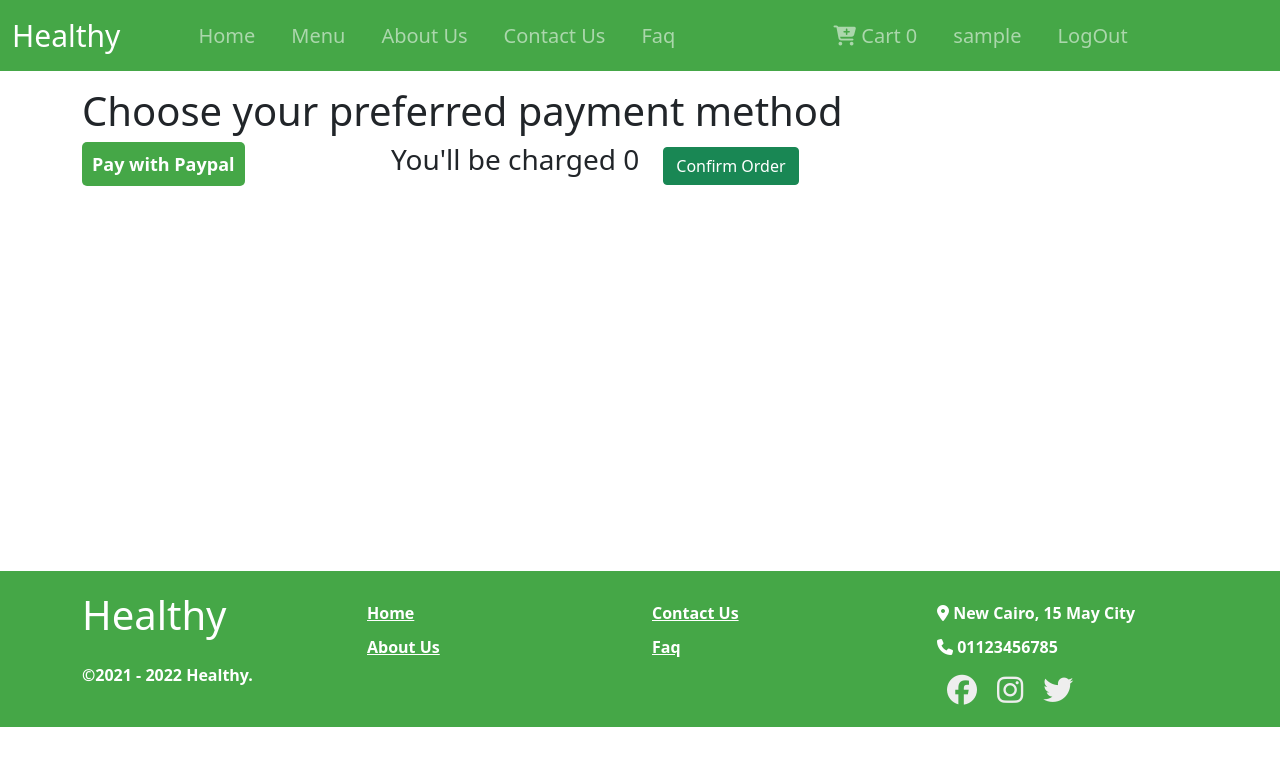
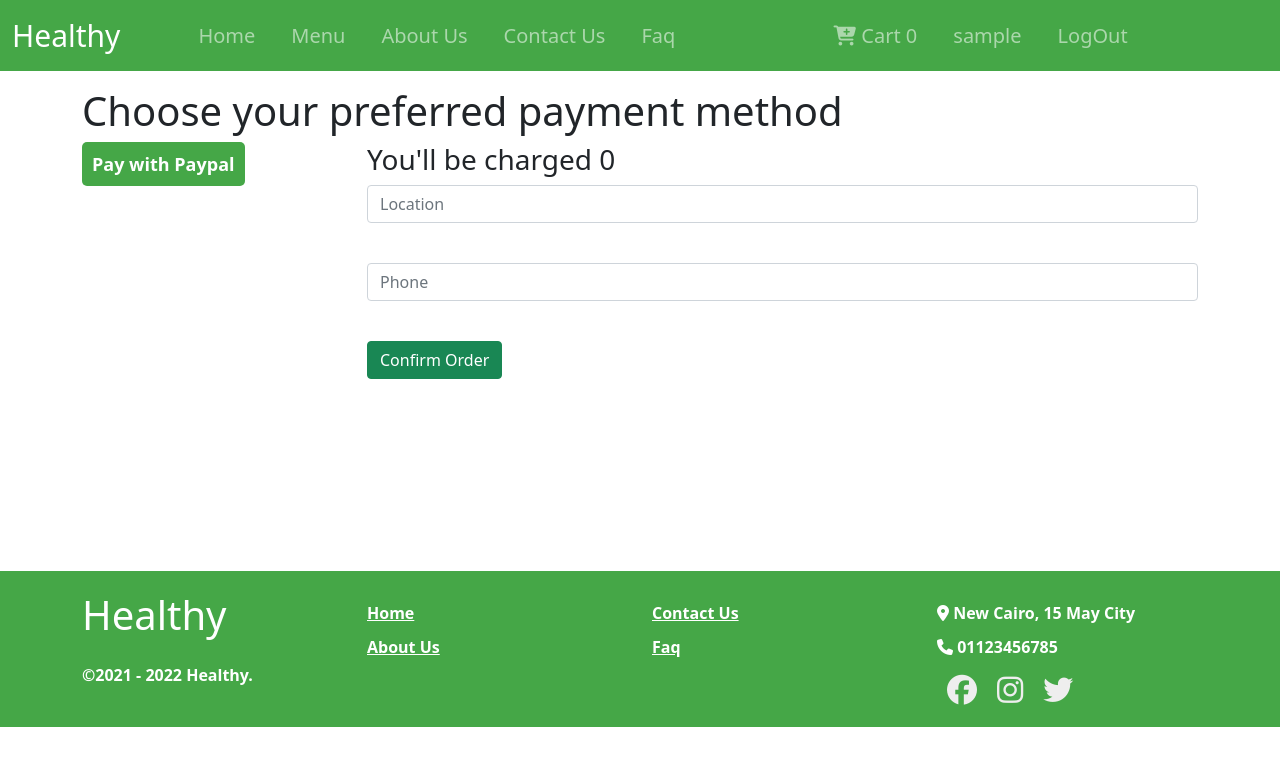
Before and after one commit to mostafalzohry/healthyfood-mern, a React (Create React App) app in the folder front-end-project/: page /checkout/cashOnDelivery in a window 1280 px wide. Shown: the top 766 px of the page. Built offline with nearby package versions, Linux system fonts and the light colour scheme; sample sign-in values are in the browser's storage.

Commit message:
connect order api

```diff
--- a/front-end-project/src/Components/CheckOut/CashOnDelivery.js
+++ b/front-end-project/src/Components/CheckOut/CashOnDelivery.js
@@ -4,6 +4,7 @@ import { useContext } from "react";
 import TotalContext from './../../store/total-context';
 import { useSelector } from "react-redux";
 import axios from "axios";
+import { useState } from "react";
 
 
 
@@ -11,22 +12,83 @@ const CashOnDelivery = () => {
 
     const ctx = useContext(TotalContext);
 
+    const[values , setValues] = useState({
+        location:"",
+        phone:""
+    })
+
+    const [errors, setError] = useState({
+        locationError: "",
+        phoneError: ""
+    })
+
+
+    const changeData = (e) => {
+        if(e.target.name === "location"){
+            setValues({
+                ...values,
+                location: e.target.value
+            })
+            setError({
+                ...errors,
+                locationError :
+                e.target.value.length === 0 ?
+                "this location is required" : null
+            })
+        }else if(e.target.name === "phone"){
+            setValues({
+                ...values,
+                phone: e.target.value
+            })
+            var regexPhone = new RegExp(/^01[0125][0-9]{8}$/gm);
+            var validPhone = regexPhone.test(e.target.value);
+            setError({
+                ...errors,
+                phoneError :
+                e.target.value.length === 0 ?
+                "this phone is required"
+                : !validPhone ?
+                "012 XXXXXXXX OR 011 XXXXXXXX OR 010 XXXXXXXX"
+                : null
+            })
+        }
+    }
+    const {location , phone} = values
+
     const { user: currentUser } = useSelector((state) => state.auth);
-    const FavMen = useSelector((state) => { return state.cartreducer.menu })
-    console.log(FavMen)
+
     var email = currentUser.email;
+    var username = currentUser.username;
+    var total = ctx.totalPrice;
     var message = `you have just purchased products from our website. Wait for us to contact you and send the product as soon as possible  , I have bought meals for value = ${ctx.totalPrice}`
-    const handleMessage = () => {
+
+    const handleMessage = (e) => {
+        e.preventDefault();
         axios.post('http://localhost:4000/order/ordermail',{email , message})
         .then(()=>{
             toast.success("We Receive Your Order")
         })
+
+        axios.post('http://localhost:4000/orders',{username , email , location , phone , total})
+        .then(()=>{
+            console.log("send order")
+        })
+
     }
 
     return (
         <div>
-            <h3 className="d-inline-block mx-4" > You'll be charged {ctx.totalPrice} </h3>
-            <button className="btn btn-success" onClick={handleMessage}> Confirm Order </button>
+            <h3 className="d-inline-block " > You'll be charged {ctx.totalPrice} </h3>
+            <br/>
+            <form onSubmit={handleMessage}>
+                <input onChange={(e)=> changeData(e)} value={values.location} type="text" name="location" class="form-control" placeholder="Location"/>
+                <div className="text-danger py-2">{errors.locationError}</div>
+                <br />
+                <input onChange={(e)=> changeData(e)} value={values.phone} type="number" name="phone" class="form-control" placeholder="Phone"/>
+                <div className="text-danger py-2">{errors.phoneError}</div>
+                <br />
+                <button type='submit' className="btn btn-success" disabled={errors.locationError || errors.phoneError}> Confirm Order </button>
+            </form>
             <ToastContainer />
 
         </div>
```
